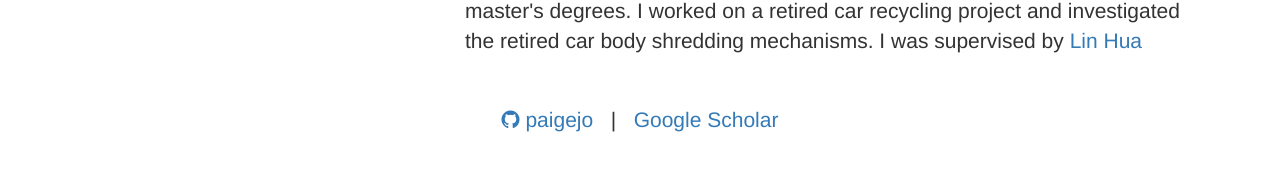
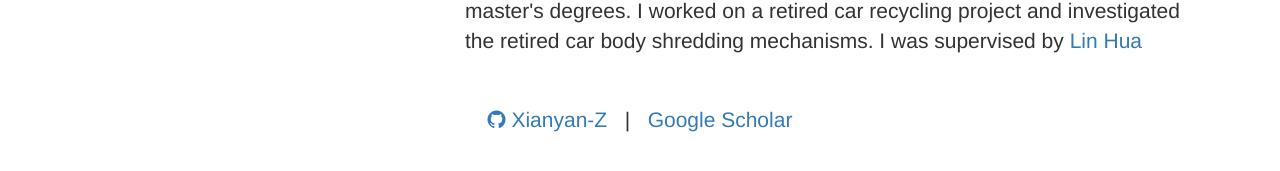
Before and after one commit to Xianyan-Z/Xianyan-Z.github.io, a Jekyll site: the page built from index.html, in a window 1280 px wide. Shown: the part 643-814 px from the top of the page. Built offline with Jekyll 4.4.1, drawn with Linux system fonts in a browser that asks for light colours; nearby versions of some CDN libraries; library files that are not in the unit come from our copies.

Commit message:
2nd draft

```diff
--- a/index.html
+++ b/index.html
@@ -1,6 +1,6 @@
 ---
 layout: default
-title:  'John Paige'
+title:  'Xianyan Zhou'
 ---
 
 <div class="row featurette">
@@ -33,9 +33,9 @@
   <div class="col-md-12">
  <div style="position: relative; bottom: -30px;">
        <center><p class = "lead">
-  <a href = "https://github.com/xianyan-z/"><i class="fa fa-github" aria-hidden="true"></i> paigejo </a>
+  <a href = "https://github.com/xianyan-z/"><i class="fa fa-github" aria-hidden="true"></i> Xianyan-Z </a>
          &nbsp;&nbsp;|&nbsp;&nbsp;
-  <a href = "https://scholar.google.com/citations?user=bNtwV_AAAAAJ&hl=en"> Google Scholar </a>
+  <a href = "https://scholar.google.ca/citations?user=87OS2W8AAAAJ&hl=en"> Google Scholar </a>
          </p></center>
     </div>
  </div>
```
